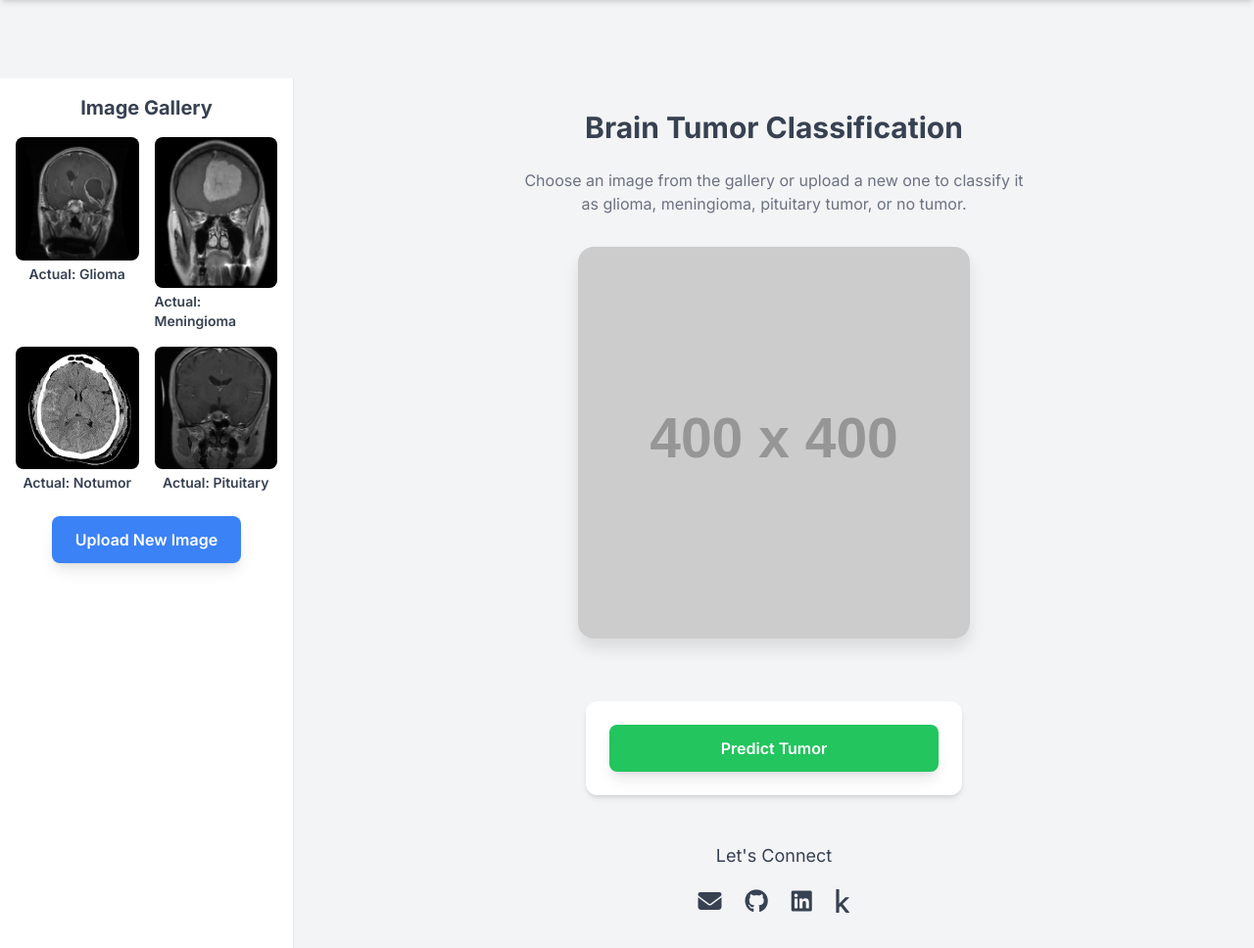
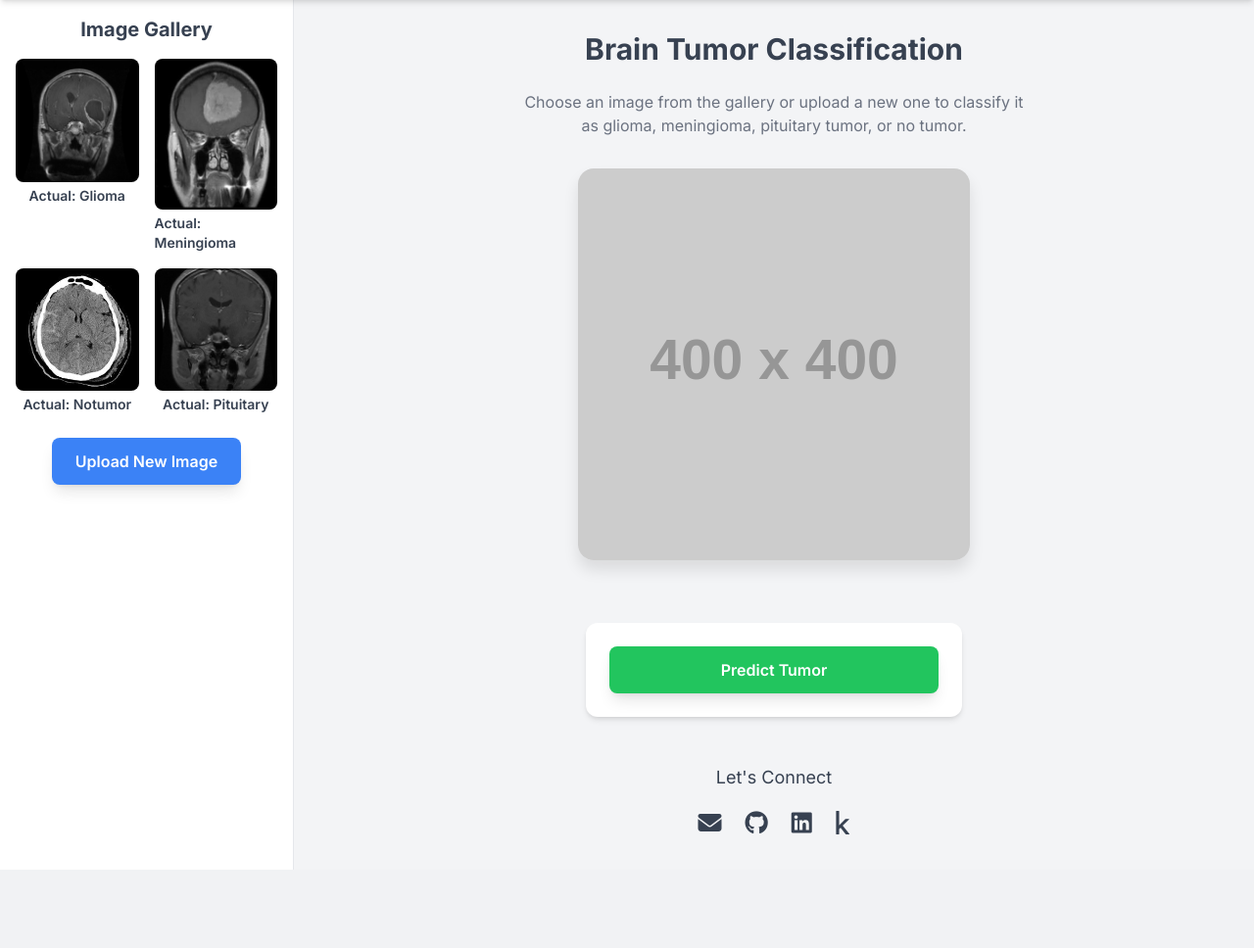
Before and after one commit to Jeet-047/brain-tumor-detection, a Flask app: page / in a window 1280 px wide. Shown: the part 72-1040 px from the top of the page at 98% size. After the commit the page ends 960 px from the top, so only its background shows below. Run offline with Flask 3, Linux system fonts and the light colour scheme; grey boxes labelled with a size stand in for pictures from a placeholder-image service; data that the repository does not hold is empty; parts of the project's set-up code (start-up, migrations or seed data) failed here and were passed over; some libraries are stand-ins or nearby versions.

Commit message:
Update index.html UI

```diff
--- a/templates/index.html
+++ b/templates/index.html
@@ -169,7 +169,7 @@
             </div>
         </div>
     </nav>
-    <div class="container mt-20">
+    <div class="container">
         <!-- Left Side: Image Gallery -->
         <div class="gallery-container">
             <h2 class="text-xl font-bold mb-4 text-center">Image Gallery</h2>
@@ -310,7 +310,7 @@
 
                 // Scroll to the prediction section on mobile
                 if (window.innerWidth < 768) {
-                    predictionSection.scrollIntoView({ behavior: 'smooth' });
+                    predictionSection.scroll-into-view({ behavior: 'smooth' });
                 }
             } else {
                 uploadButtonText.textContent = 'Upload New Image';
```
